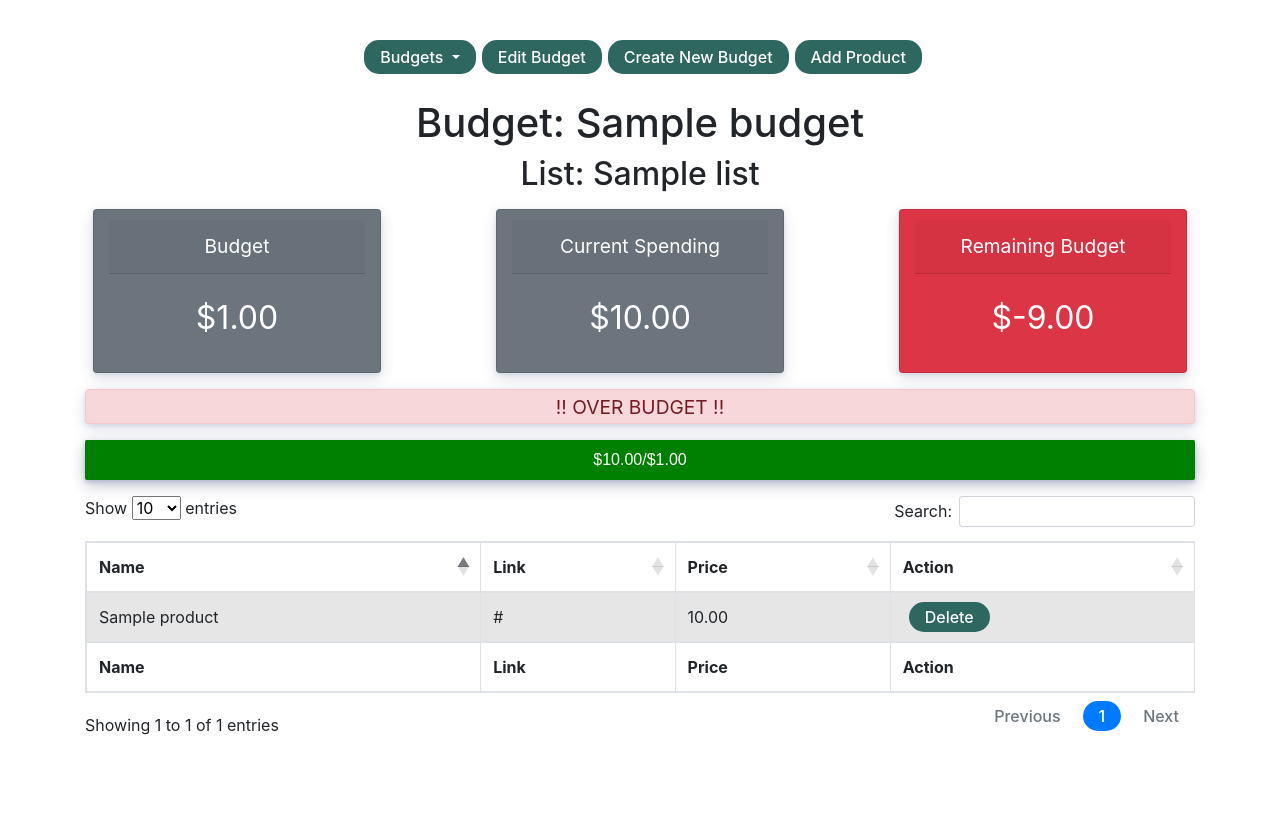
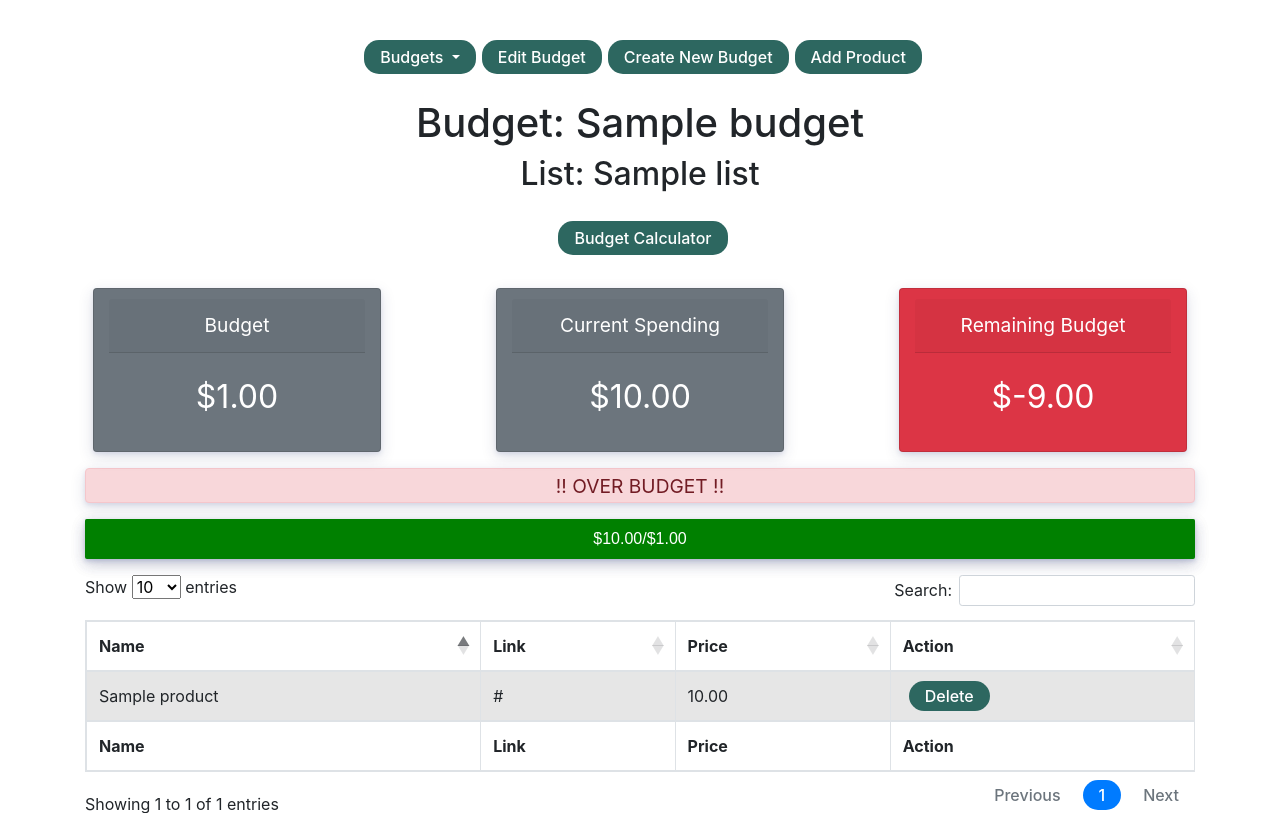
Before and after one commit to NihalKPatel/Deal-Finder, a Django app: page /deals/budget in a window 1280 px wide. Shown: the part 55-868 px from the top of the page. Before the commit the page ends 790 px from the top, so only its background shows below. Run offline with Django 3.2, Linux system fonts and the light colour scheme; a user stored in the database is signed in; tables that the repository leaves empty hold one stand-in row (values such as "Sample post"); parts of the project's set-up code (start-up, migrations or seed data) failed here and were passed over; some libraries are stand-ins or nearby versions.

```diff
--- a/deals/templates/pages/browse.html
+++ b/deals/templates/pages/browse.html
@@ -49,7 +49,6 @@
                 margin: 8px;
                 padding: 10px 15px;
                 position: relative;
-                z-index: 1;
                 overflow: hidden;
                 transition: 0.7s;
                 overflow: visible;
--- a/deals/templates/pages/budget.html
+++ b/deals/templates/pages/budget.html
@@ -142,6 +142,15 @@
         <h1 style="text-align:center">Budget: {{ budget.name }}</h1>
         <h2 style="text-align:center">List: {{ budget_list.name }}</h2>
 
+        <div class="container">
+            <div class="card-body">
+                <div class="row justify-content-center">
+                    <a align="center" href="{% url 'budget_calculator' %}">Budget Calculator</a>
+                </div>
+            </div>
+        </div>
+
+
         <div class="row">
             <div class="col 14" align="left">
                 <div class="card text-white bg-secondary mb-3" style="max-width: 18rem;">
--- a/deals/views.py
+++ b/deals/views.py
@@ -423,7 +423,6 @@ def suggestionView(request):
 
 def deleteFromBudget(request, pk):
     product = Product.objects.get(id=pk)
-    current_budget = Budget.objects.filter(profile_id=request.user.id)[global_budget_index() - 1]
     if request.method == "POST":
         if product.product_type == 2 or product.product_type == 3:
             product.delete()
```
Also changed, not shown: deals/tests.py (line endings or trailing spaces).
